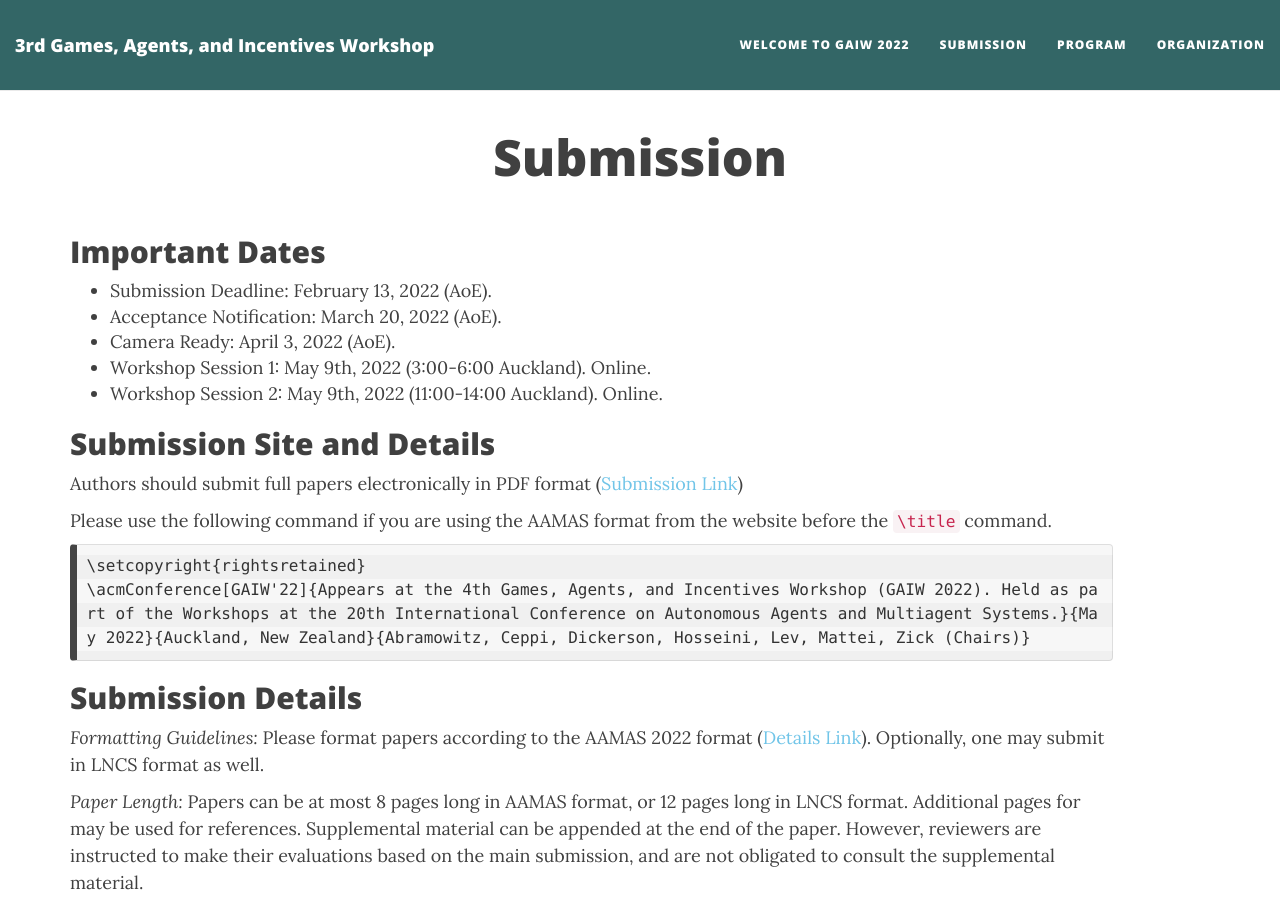
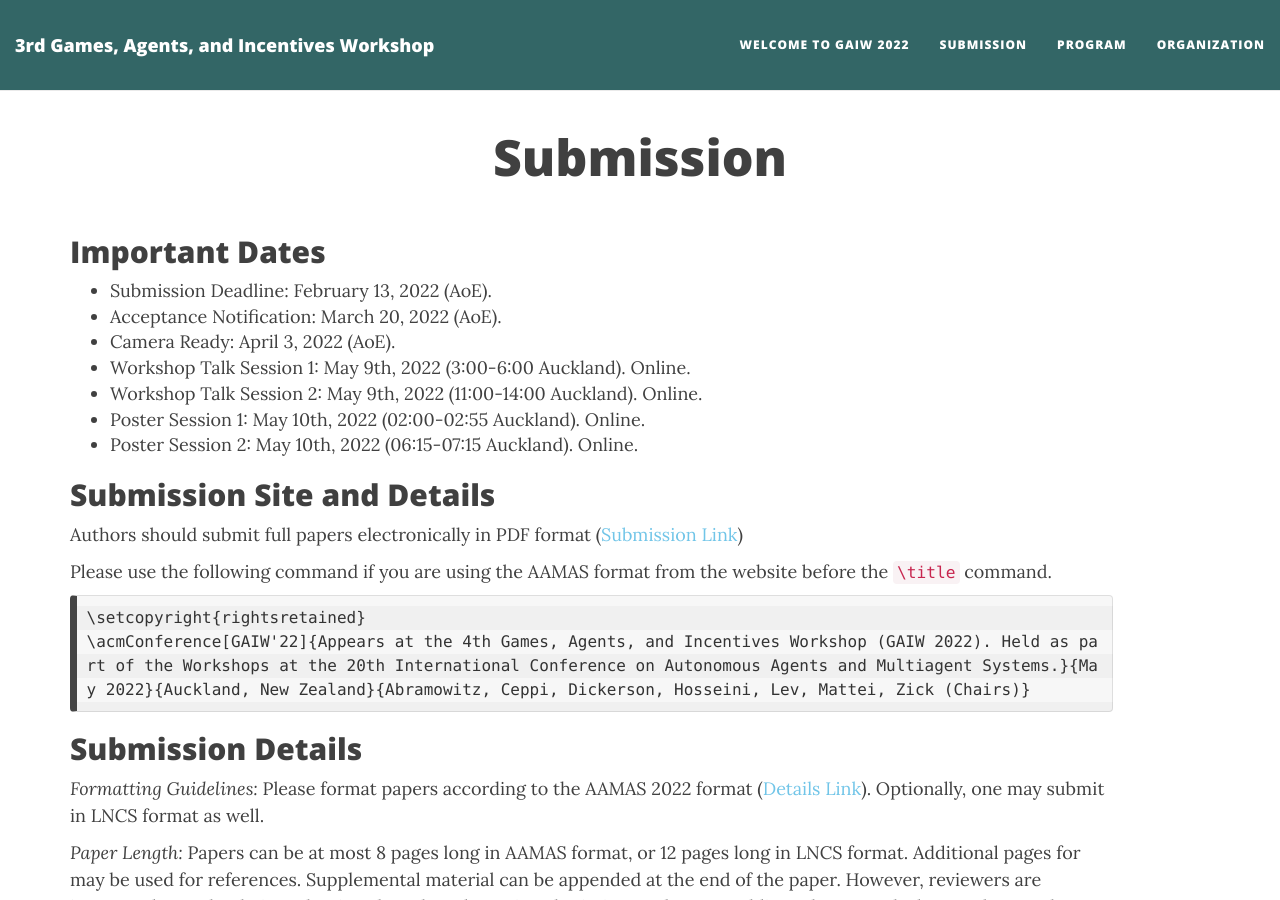
Before and after one commit to BenAbramowitz/gaiw2023, a Jekyll site: the page built from submission.md, in a window 1280 px wide and 900 px high. Built offline with Jekyll 4.4.1, drawn with Linux system fonts in a browser that asks for light colours; nearby versions of some CDN libraries.

Commit message:
Update submission.md

```diff
--- a/submission.md
+++ b/submission.md
@@ -8,8 +8,10 @@ published: true
 * Submission Deadline: February 13, 2022 (AoE).
 * Acceptance Notification: March 20, 2022 (AoE).
 * Camera Ready: April 3, 2022 (AoE).
-* Workshop Session 1: May 9th, 2022 (3:00-6:00 Auckland). Online.
-* Workshop Session 2: May 9th, 2022 (11:00-14:00 Auckland). Online.
+* Workshop Talk Session 1: May 9th, 2022 (3:00-6:00 Auckland). Online.
+* Workshop Talk  Session 2: May 9th, 2022 (11:00-14:00 Auckland). Online.
+* Poster Session 1: May 10th, 2022 (02:00-02:55 Auckland). Online.
+* Poster Session 2: May 10th, 2022 (06:15-07:15 Auckland). Online.
 
 ## Submission Site and Details
 Authors should submit full papers electronically in PDF format ([Submission Link](https://easychair.org/conferences/?conf=gaiw2022))
```
